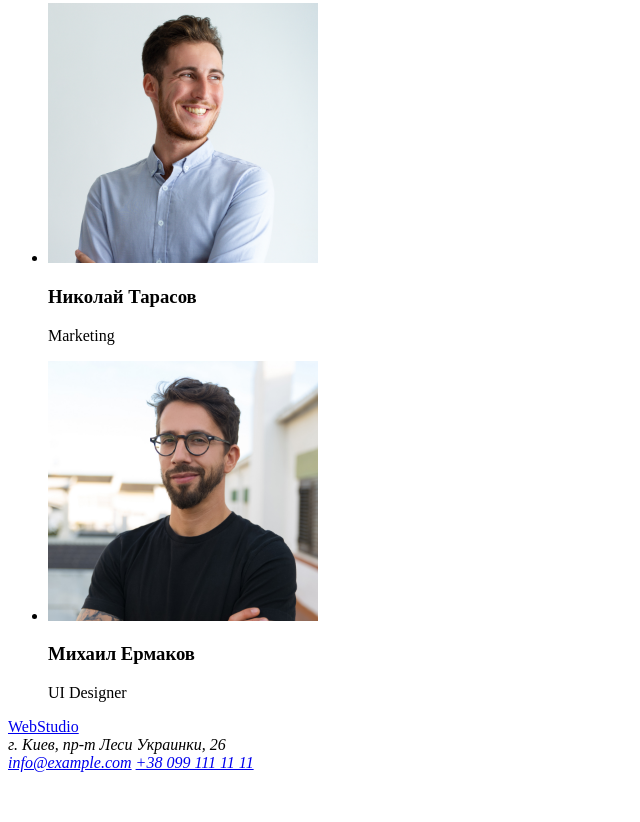
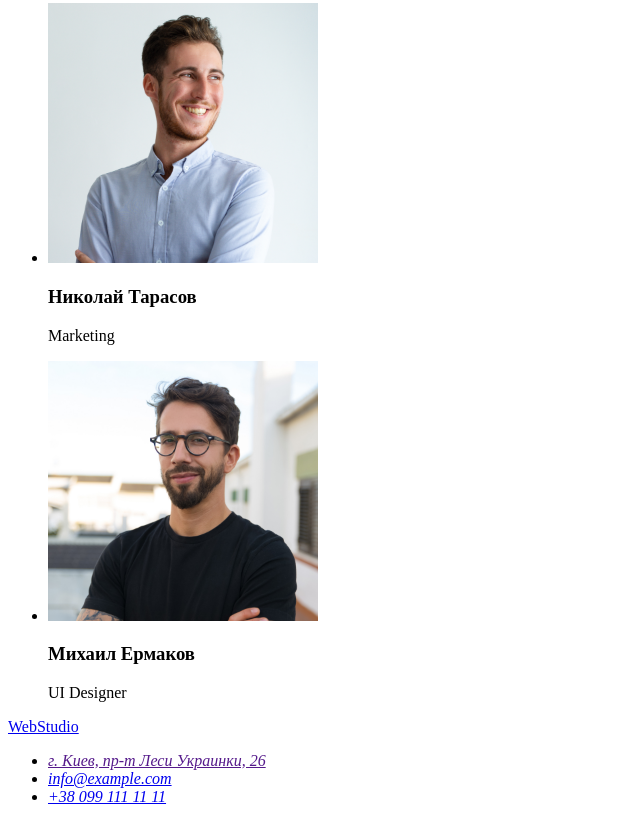
Before and after one commit to Oleksiy07/goit-markup-hw-01, a plain HTML site: page index.html in a window 1280 px wide. Shown: the part 2333-3155 px from the top of the page, without its empty margins (0-640 px from the left). Before the commit the page ends 3113 px from the top, so only its background shows below. Drawn offline with Linux system fonts and the light colour scheme.

Commit message:
Відредагував футер

```diff
--- a/index.html
+++ b/index.html
@@ -104,12 +104,11 @@
     </a>
 
     <address>
-        г. Киев, пр-т Леси Украинки, 26
-    </address>
-
-    <address>
-        <a href="mailto:info@example.com">info@example.com</a>
-        <a href="tel:+380991111111">+38 099 111 11 11</a>
+        <ul>
+            <li><a href="">г. Киев, пр-т Леси Украинки, 26</a></li>
+            <li><a href="mailto:info@example.com">info@example.com</a></li>
+            <li><a href="tel:+380991111111">+38 099 111 11 11</a></li>
+        </ul>
     </address>
     </footer>
 </body>
```
